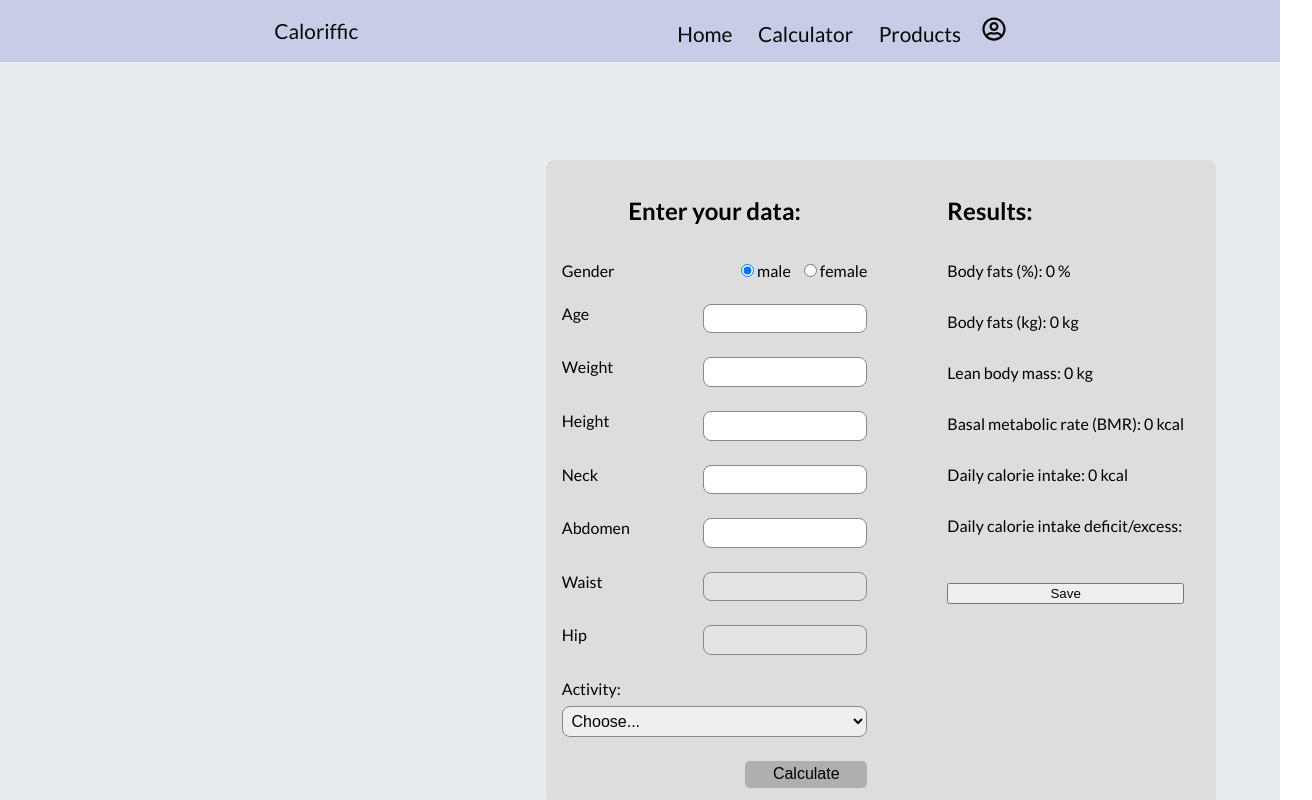
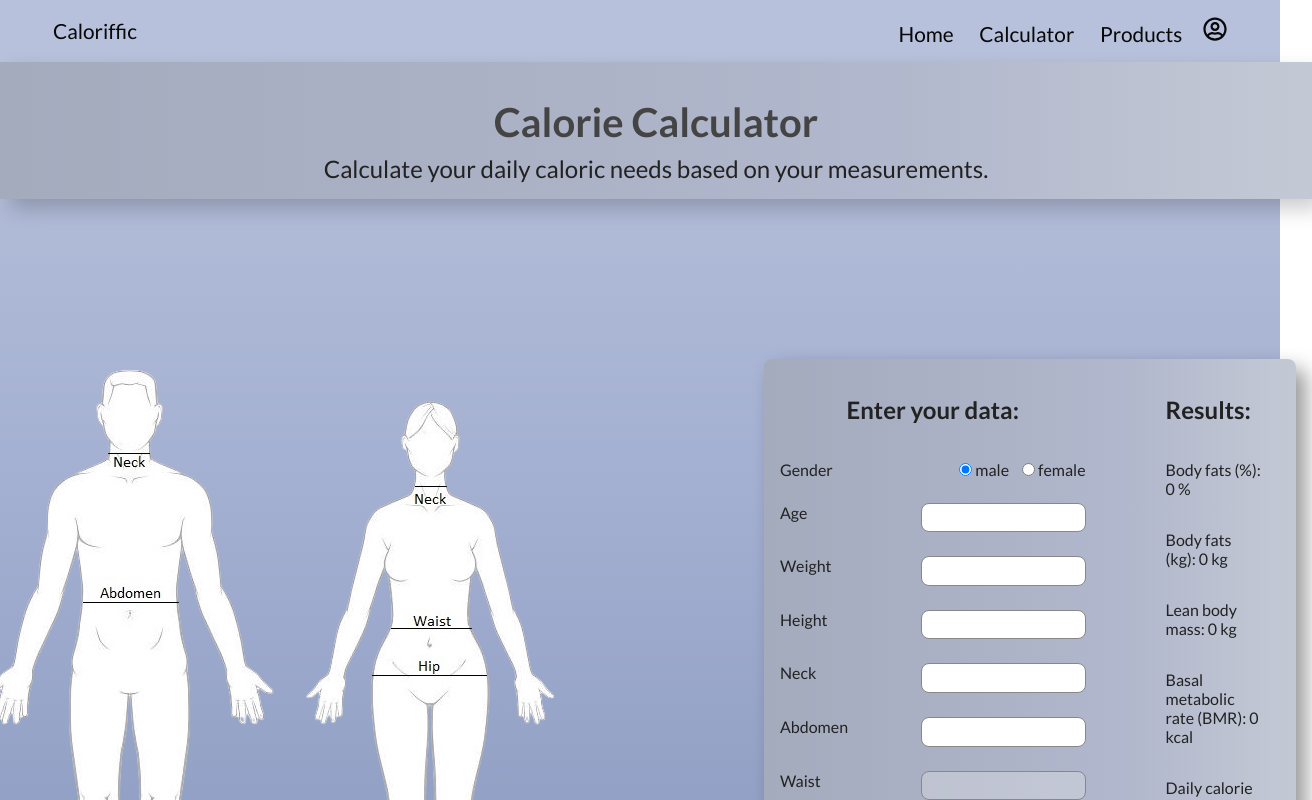
Before and after one commit to AtanasBondzhakov/caloriffic, a React (Vite) app in the folder client/: page /calculator in a window 1280 px wide. Shown: the top 800 px of the page, 1312 px wide, since content can reach past the window. Built offline with nearby package versions, Linux system fonts and the light colour scheme.

Commit message:
Update Calculator component styles

```diff
--- a/client/src/components/calculator/Calculator.jsx
+++ b/client/src/components/calculator/Calculator.jsx
@@ -4,10 +4,14 @@ import Results from "./results/Results.jsx";
 export default function Calculator() {
     return (
         <div className="calculator-container">
-            {/* <div className="metrics"> */}
+            <div className="calculator-header">
+                <h1>Calorie Calculator</h1>
+                <p>Calculate your daily caloric needs based on your measurements.</p>
+            </div>
+            <div className="calculator-content">
+                <img src="/bodies.png" alt="" className="body-image" />
                 <CalculatorForm />
-                {/* <Results /> */}
-            {/* </div> */}
+            </div>
         </div>
     );
 };
--- a/client/src/components/navbar/Navbar.jsx
+++ b/client/src/components/navbar/Navbar.jsx
@@ -12,10 +12,9 @@ const navLinks = [
 export default function Navbar() {
     return (
         <div className='nav-container'>
-            <div >
+            <div className="nav-content">
                 <div className='nav-logo'>
                     <Link to='/'>Caloriffic</Link>
-                </div>
                 </div>
                 <div className='nav-links'>
                     <ul className='nav-link-items'>
@@ -27,6 +26,7 @@ export default function Navbar() {
                     </ul>
                     <NavbarProfileMenu />
                 </div>
+            </div>
         </div >
     );
 };
--- a/client/src/styles.css
+++ b/client/src/styles.css
@@ -7,13 +7,20 @@ body {
 
 .nav-container {
     display: flex;
-    justify-content: space-evenly;
+    justify-content: space-between;
     width: 100%;
-    position: absolute;
-    top: 0;
-    left: 0;
-    background-color: #0e19b125;
+    background-color: rgb(183, 193, 219);
     align-items: center;
+}
+
+.nav-content {
+    display: flex;
+    width: 80%;
+    align-items: center;
+    text-align: center;
+    justify-content: center;
+    margin: 0 auto;
+    gap: 70%;
 }
 
 .nav-logo {
@@ -53,30 +60,66 @@ body {
     cursor: pointer;
 }
 
-
-
 .calculator-container {
     display: flex;
+    flex-direction: column;
+    width: 100%;
+    padding-bottom: 5em;
+    justify-content: start;
+    background: linear-gradient(180deg, rgb(183, 193, 219) 0%, rgba(163, 175, 209, 1) 50%, rgba(138, 154, 191, 1) 100%);
+    height: 100vh;
+    gap: 10em;
+    color: #222;
+}
+
+.calculator-header {
+    display: flex;
+    flex-direction: column;
+    width: 100%;
+    padding: 1em;
+    text-align: center;
+    align-items: center;
+    gap: 0.5em;
+    margin: 0 auto;
+    background: #c3c9d4;
+    background: linear-gradient(270deg, rgba(195, 201, 212, 1) 0%, rgba(177, 183, 204, 1) 33%, rgba(164, 171, 189, 1) 100%);
+    box-shadow: 10px 10px 20px rgba(0, 0, 0, 0.2);
+}
+
+.calculator-header h1 {
+    font-size: 2.5em;
+    padding-top: 0.5em;
     margin: 0;
-    padding-top: 10em;
-    background-color: #e8ecf0;
-    justify-content: end;
-    /* background-image: url('./public/body.png');
-    background-position: top 100 left 100; */
-    height: 100vh;
-    background-repeat: no-repeat;
-    background-size: 25%;
-    gap: 0;
-    align-items: stretch;
+    color: #444;
+}
+
+.calculator-header p {
+    font-size: 1.5em;
+    margin: 0;
+}
+
+.calculator-content {
+    display: flex;
+    width: 80%;
+    align-items: center;
+    margin: 0 auto;
+    justify-content: center;
+    gap: 20%;
+    padding-bottom: 5em;
+}
+
+.body-image {
+    height: max-content;
 }
 
 .metrics {
     display: flex;
-    background-color: #dbdbdbd0;
+    background: #c3c9d4;
+    background: linear-gradient(270deg, rgba(195, 201, 212, 1) 0%, rgba(177, 183, 204, 1) 33%, rgba(164, 171, 189, 1) 100%);
     height: max-content;
     border-radius: 0.5em;
-    margin-right: 4em;
     gap: 2em;
+    box-shadow: 10px 10px 20px rgba(0, 0, 0, 0.4);
 }
 
 .calc-form-container,
@@ -189,7 +232,6 @@ body {
     display: flex;
     padding-bottom: 2em;
     align-items: center;
-    /* background-image: linear-gradient(rgba(201, 200, 200, 0.9), rgba(0, 0, 0, 0.2)); */
     background-color: #e8ecf0;
     background-size: cover;
     background-position: center;
```
Also changed, not shown: client/public/bodies.png (added), client/public/body.png (deleted). Lines whose indentation alone changed are shown as unchanged.
